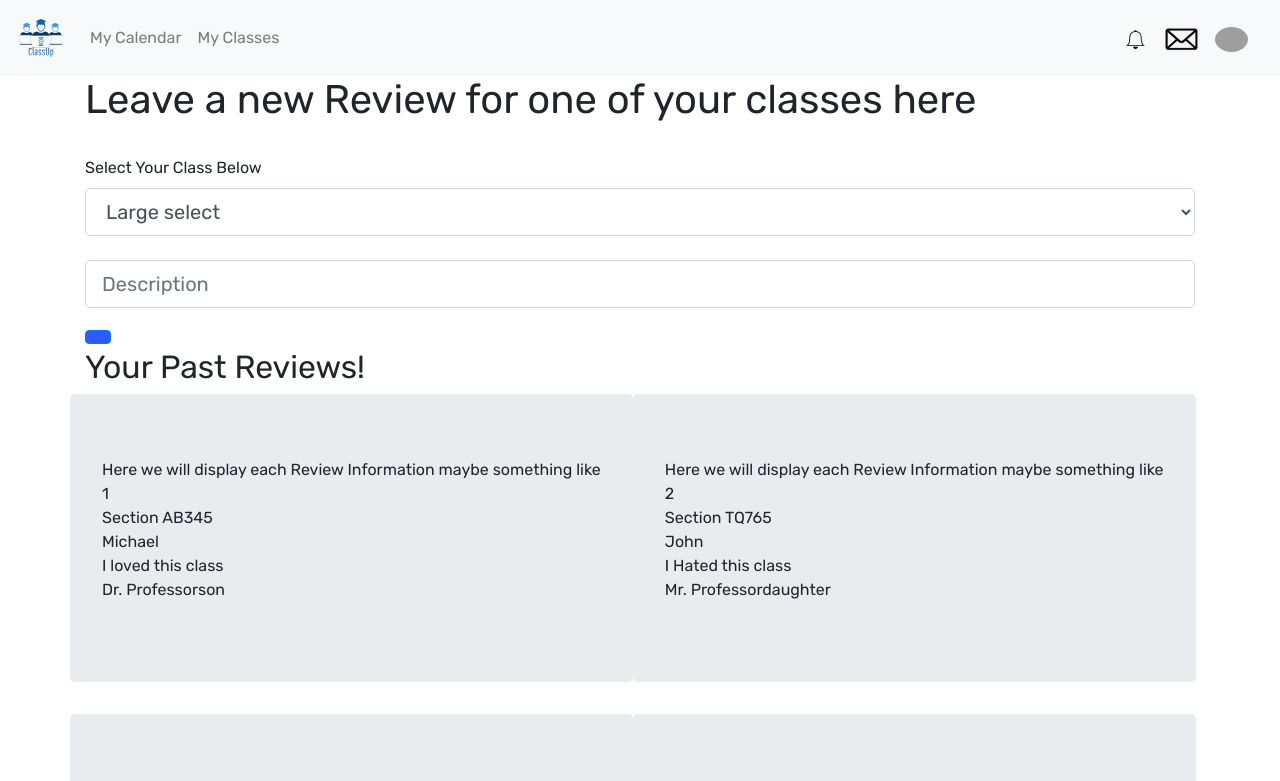
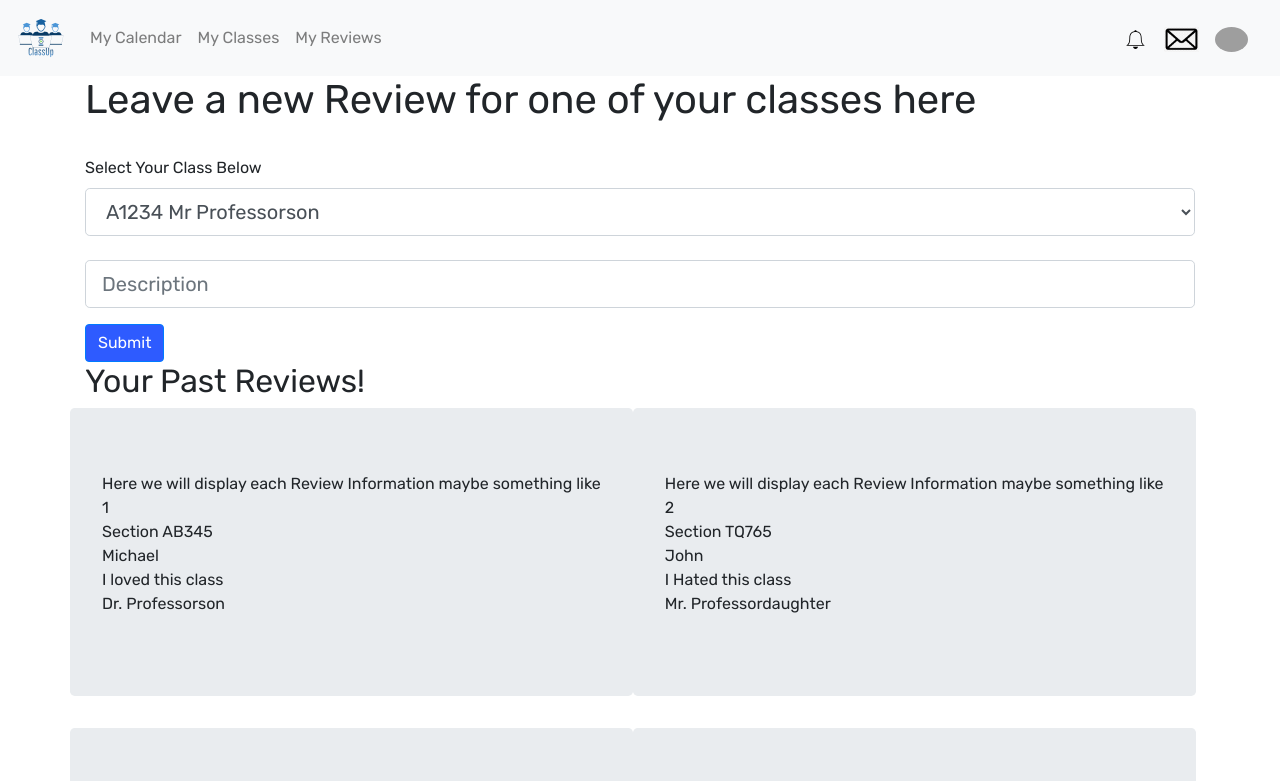
Before and after one commit to limaplatoon/classroom_collaborator_frontend, a React (Create React App) app: page /myReviews in a window 1280 px wide. Shown: the top 781 px of the page. Built offline with nearby package versions, Linux system fonts and the light colour scheme; grey boxes are pictures that could not be loaded.

Commit message:
Create myReviews Page. Not connected to Back End Yet, uses dummy data

```diff
--- a/src/App.js
+++ b/src/App.js
@@ -8,7 +8,7 @@ import "bootstrap/dist/css/bootstrap.min.css";
 import Navbar from './components/Navbar/Navbar'
 import HomePage from "./pages/HomePage";
 import MyCalenderPage from './pages/MyCalenderPage';
-import TestPage from './pages/TestPage';
+import MyClassesPage from './pages/MyClassesPage';
 import Container from "react-bootstrap/Container";
 
 const history = createBrowserHistory();
@@ -19,7 +19,7 @@ const MainApp = () => {
       <Container>
         <Route exact path='/' component={HomePage} />
         <Route exact path='/my-calender' component={MyCalenderPage} />
-        <Route exact path='/test' component={TestPage} />
+        <Route exact path='/myClasses' component={MyClassesPage} />
         <Route exact path='/myReviews' component={myReviewsPage} />
       </Container>
     </Fragment>
--- a/src/ReviewForm/ReviewForm.js
+++ b/src/ReviewForm/ReviewForm.js
@@ -15,12 +15,14 @@ return (
 		<Form.Group>
 			<label>Select Your Class Below</label>
 		<Form.Control as="select" size="lg">
-        <option>Large select</option>
+        <option>A1234 Mr Professorson</option>
+        <option>B3652 dr. philosopher</option>
+        <option>K7532 ms. Smith</option>
         </Form.Control>
 		<br></br>
         <Form.Control size="lg" type="text" placeholder="Description" />
 		</Form.Group>
-  <Button></Button>
+  <Button>Submit</Button>
 		</form>
 
 )
--- a/src/components/Navbar/Navbar.js
+++ b/src/components/Navbar/Navbar.js
@@ -21,7 +21,8 @@ const Navbar = () => {
         </BootstrapNavbar.Brand>
         <Nav className="mr-auto">
           <Nav.Link as={Link} to='/my-calender'>My Calendar</Nav.Link>
-          <Nav.Link as={Link} to='/test'>My Classes</Nav.Link>
+          <Nav.Link as={Link} to='/myClasses'>My Classes</Nav.Link>
+          <Nav.Link as={Link} to='/myReviews'>My Reviews</Nav.Link>
         </Nav>
         <BootstrapNavbar.Brand href="#notifications">
           <Image className="navbarImage" src={bellIcon} />
--- /dev/null
+++ b/src/pages/MyClassesPage.js
@@ -0,0 +1,13 @@
+import React from 'react'
+
+const MyClassesPage = () => {
+  return (
+    <div>
+      <h1>this is The Page where we will be able to view available class sections to join and create new classes</h1>
+	  <h2>We will need to create an api endpoint to add a user to a class section on the back enc</h2>
+	  <h2>We will need to create an api endpoint to create a class section and add the current user to that class section on the back end</h2>
+    </div>
+  )
+}
+
+export default MyClassesPage
--- a/src/pages/TestPage.js
+++ /dev/null
@@ -1,11 +0,0 @@
-import React from 'react'
-
-const TestPage = () => {
-  return (
-    <div>
-      <h1>this is a test page</h1>
-    </div>
-  )
-}
-
-export default TestPage
```
